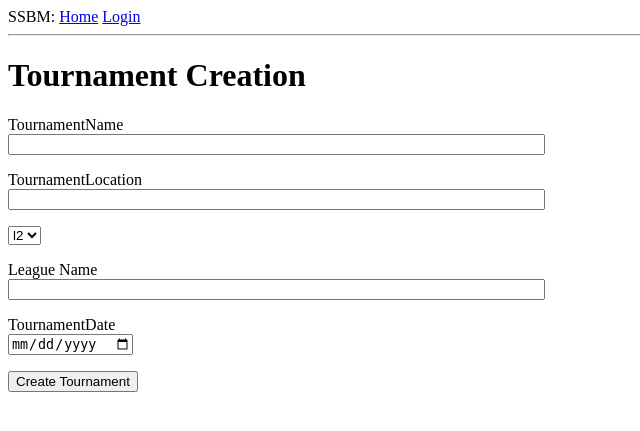
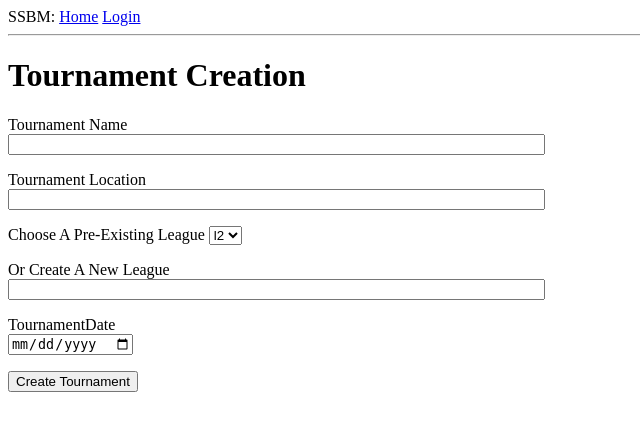
Before and after one commit to onewordFOURWORDS/Software-Engineering-Course-Project, a Flask app: page /TournamentCreation in a window 1280 px wide. Shown: the top 431 px of the page, without its empty margins (0-640 px from the left). Run offline with Flask 2, Linux system fonts and the light colour scheme; data comes from the database, SQL or seed files in the repository; both versions use the stored data as it was after the commit; some libraries are stand-ins or nearby versions.

Commit message:
Completed league dropdown

```diff
--- a/app/forms.py
+++ b/app/forms.py
@@ -52,9 +52,9 @@ class RegistrationForm(FlaskForm):
 
 
 class TournamentCreationForm(FlaskForm):
-    tournamentName = StringField("TournamentName", validators=[DataRequired()])
-    tournamentLocation = StringField("TournamentLocation", validators=[DataRequired()])
-    tournamentLeague = StringField("League Name", validators=[DataRequired()])
+    tournamentName = StringField("Tournament Name", validators=[DataRequired()])
+    tournamentLocation = StringField("Tournament Location", validators=[DataRequired()])
+    tournamentLeague = StringField("Or Create A New League")
     tournamentDate = DateField(
         "TournamentDate", format="%Y-%m-%d", validators=[DataRequired()]
     )
--- a/app/routes.py
+++ b/app/routes.py
@@ -81,19 +81,36 @@ def TournamentCreation():
     leagues = League.query.all()
     form = TournamentCreationForm()
     if form.validate_on_submit():
-        league = League(
-            leagueName = form.tournamentLeague.data,
-        )
-        db.session.add(league)
-        db.session.commit()
-        tournament = Tournament(
+
+        if request.method == "POST":
+            leagueString = request.form['league']
+            league = League.query.filter_by(leagueName=leagueString).first()
+        # If the league box is blank, we will take whichever league was selected from the dropdown for the
+        # tournament tournament league, otherwise this function will create a new league based off of the
+        # name they put in and assign the tournament to that league.
+        if form.tournamentLeague.data == '':
+            tournament = Tournament(
             tournamentName=form.tournamentName.data,
             tournamentDate=form.tournamentDate.data,
             tournamentLocation=form.tournamentLocation.data,
             tournamentLeague = league.id
         )
-        db.session.add(tournament)
-        db.session.commit()
+            db.session.add(tournament)
+            db.session.commit()
+        else:
+            league = League(
+                leagueName = form.tournamentLeague.data,
+            )
+            db.session.add(league)
+            db.session.commit()
+            tournament = Tournament(
+                tournamentName=form.tournamentName.data,
+                tournamentDate=form.tournamentDate.data,
+                tournamentLocation=form.tournamentLocation.data,
+                tournamentLeague = league.id
+            )
+            db.session.add(tournament)
+            db.session.commit()
         flash("Congratulations, you have created a tournament!")
         return redirect(url_for("index"))
     return render_template(
--- a/app/templates/TournamentCreation.html
+++ b/app/templates/TournamentCreation.html
@@ -18,7 +18,8 @@
             <span style="color: red;">[{{ error }}]</span>
             {% endfor %}
         </p>
-        <select name="league" method="GET" action="/">
+        Choose A Pre-Existing League
+        <select name="league" method="POST" action="/">
             {% for league in leagues %}
                 <option value="{{league.leagueName}}" SELECTED>{{league.leagueName}}</option>"
             {% endfor %}
```
Also changed, not shown: ssbm.db.
